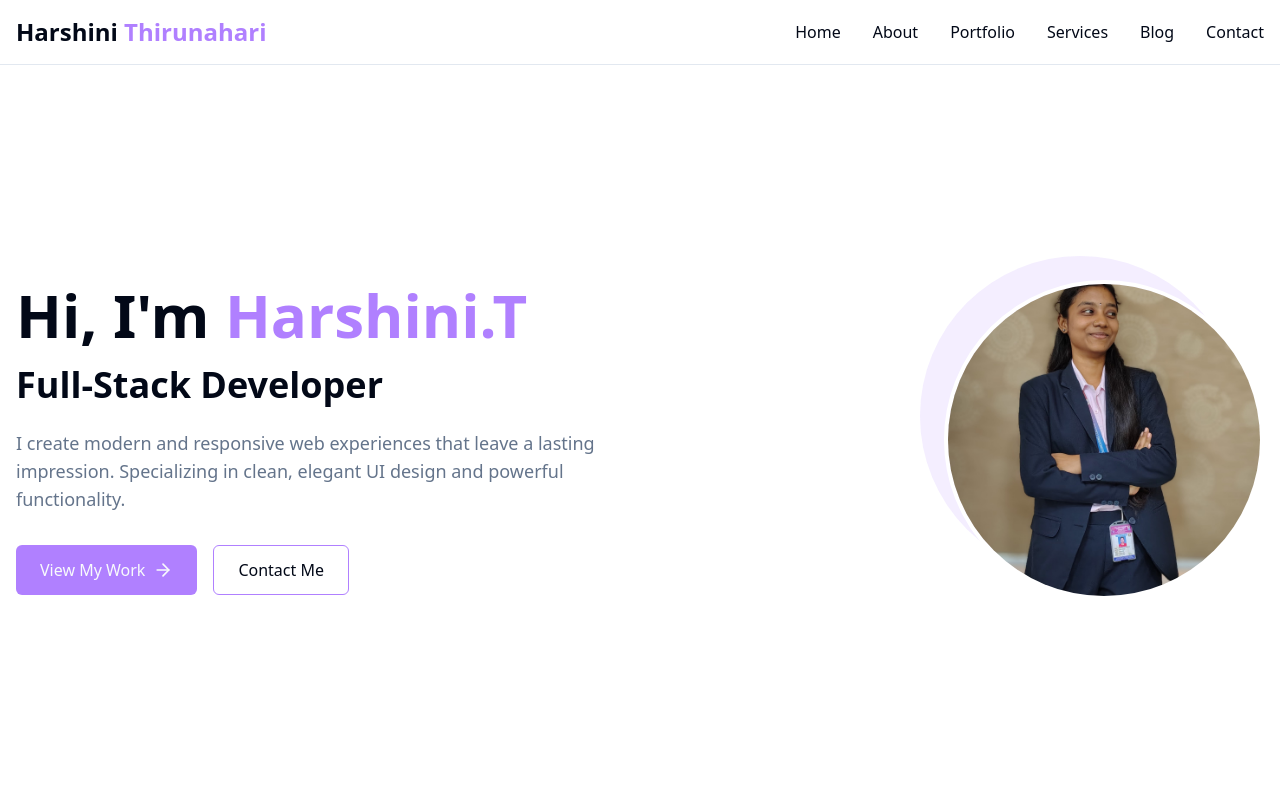
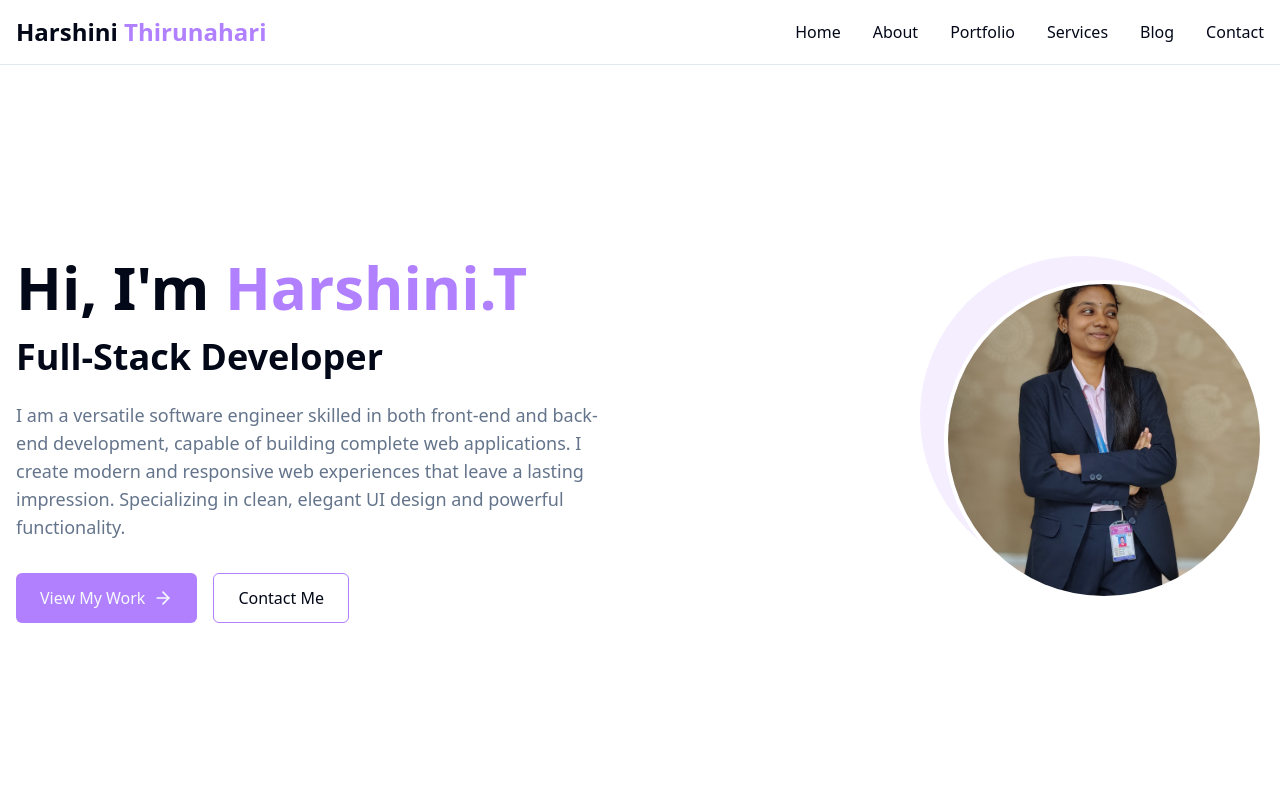
Before and after one commit to Harshini2226/Micro-IT-Internship_Portfolio_website, a React (Vite) app: page / in a window 1280 px wide. Shown: the top 800 px of the page. Built offline with nearby package versions, Linux system fonts and the light colour scheme.

Commit message:
Visual edit in Lovable
Edited UI in Lovable

```diff
--- a/src/components/Home/Hero.tsx
+++ b/src/components/Home/Hero.tsx
@@ -10,10 +10,7 @@ const Hero = () => {
             <span className="text-3xl md:text-4xl">Full-Stack Developer</span>
           </h1>
 
-          <p className="text-muted-foreground text-lg mb-8">
-            I create modern and responsive web experiences that leave a lasting impression.
-            Specializing in clean, elegant UI design and powerful functionality.
-          </p>
+          <p className="text-muted-foreground text-lg mb-8">I am a versatile software engineer skilled in both front-end and back-end development, capable of building complete web applications. I create modern and responsive web experiences that leave a lasting impression. Specializing in clean, elegant UI design and powerful functionality.</p>
 
           <div className="flex space-x-4">
             <Link to="/portfolio" className="bg-primary text-primary-foreground px-6 py-3 rounded-md flex items-center hover:bg-primary/90 transition-colors">
```
